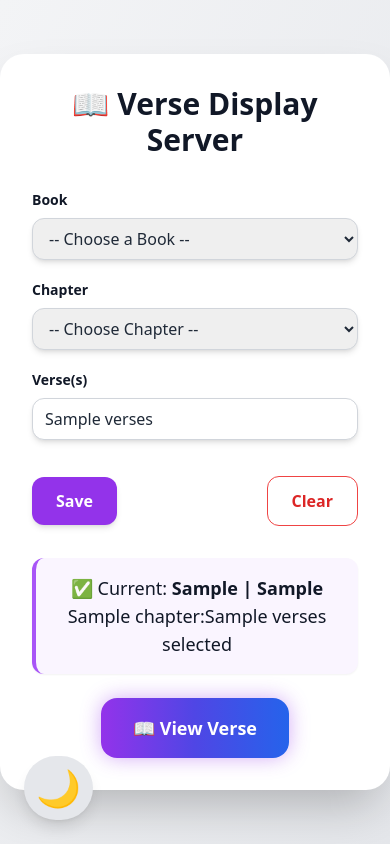
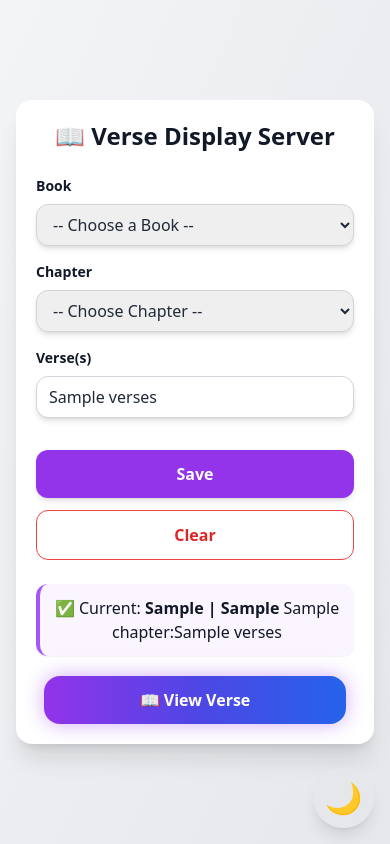
Before and after one commit to p-paul-jonathan/verse-display-server, a Flask app: template templates/index.html in a window 390 px wide. Run offline with Flask 3, Linux system fonts and the light colour scheme; the template is opened without the code that fills it: most values are stand-ins (such as "Sample title", 1, 10 or a date in 2020); some libraries are stand-ins or nearby versions.

Commit message:
update mobile view

```diff
--- a/templates/index.html
+++ b/templates/index.html
@@ -1,16 +1,18 @@
 <!DOCTYPE html>
 <html lang="en">
 <head>
-  <meta charset="UTF-8">
+  <meta charset="UTF-8" />
+  <meta name="viewport" content="width=device-width, initial-scale=1" />
   <title>Verse Display Server</title>
+
   <script src="https://cdn.tailwindcss.com"></script>
   <script>
     tailwind.config = { darkMode: 'class' };
 
-    // Apply saved theme before render
     if (
       localStorage.theme === 'dark' ||
-      (!('theme' in localStorage) && window.matchMedia('(prefers-color-scheme: dark)').matches)
+      (!('theme' in localStorage) &&
+        window.matchMedia('(prefers-color-scheme: dark)').matches)
     ) {
       document.documentElement.classList.add('dark');
     } else {
@@ -21,14 +23,22 @@
 
 <body class="min-h-screen flex items-center justify-center bg-gradient-to-br from-gray-100 to-gray-200 text-gray-900 dark:from-gray-900 dark:to-gray-800 dark:text-gray-100 transition-colors duration-500">
 
-  <div class="bg-white dark:bg-gray-900 rounded-3xl shadow-2xl p-8 w-full max-w-lg transition-colors duration-500">
-    <h2 class="text-3xl font-bold text-center mb-8">📖 Verse Display Server</h2>
+  <div class="w-full max-w-md sm:max-w-lg mx-4 bg-white dark:bg-gray-900 rounded-2xl shadow-xl p-5 sm:p-8 transition-colors duration-500">
 
-    <form method="POST" class="space-y-5">
+    <h2 class="text-2xl sm:text-3xl font-bold text-center mb-6 sm:mb-8">
+      📖 Verse Display Server
+    </h2>
+
+    <form method="POST" class="space-y-4 sm:space-y-5">
+
+      <!-- Book -->
       <div>
         <label for="book" class="block text-sm font-semibold mb-2">Book</label>
         <select id="book" name="book"
-          class="w-full rounded-xl border-gray-300 dark:border-gray-600 focus:ring-2 focus:ring-purple-500 focus:border-purple-500 text-gray-800 dark:text-gray-100 dark:bg-gray-800 px-3 py-2 border shadow-md">
+          class="w-full text-base rounded-xl border border-gray-300 dark:border-gray-600
+                 px-3 py-2 shadow-md
+                 focus:ring-2 focus:ring-purple-500 focus:border-purple-500
+                 text-gray-800 dark:text-gray-100 dark:bg-gray-800">
           <option value="">-- Choose a Book --</option>
           {% for book in books %}
             <option value="{{ book.english }}"
@@ -39,10 +49,14 @@
         </select>
       </div>
 
+      <!-- Chapter -->
       <div>
         <label for="chapter" class="block text-sm font-semibold mb-2">Chapter</label>
         <select id="chapter" name="chapter"
-          class="w-full rounded-xl border-gray-300 dark:border-gray-600 focus:ring-2 focus:ring-purple-500 focus:border-purple-500 text-gray-800 dark:text-gray-100 dark:bg-gray-800 px-3 py-2 border shadow-md">
+          class="w-full text-base rounded-xl border border-gray-300 dark:border-gray-600
+                 px-3 py-2 shadow-md
+                 focus:ring-2 focus:ring-purple-500 focus:border-purple-500
+                 text-gray-800 dark:text-gray-100 dark:bg-gray-800">
           <option value="">-- Choose Chapter --</option>
           {% for i in range(1, 151) %}
             <option value="{{ i }}"
@@ -53,52 +67,90 @@
         </select>
       </div>
 
+      <!-- Verses -->
       <div>
         <label for="verses" class="block text-sm font-semibold mb-2">Verse(s)</label>
-        <input type="text" id="verses" name="verses"
+        <input
+          type="text"
+          id="verses"
+          name="verses"
+          inputmode="numeric"
+          pattern="[0-9,\-\s]*"
           placeholder="e.g. 1, 2-5, 10"
-          autocomplete="off" autocorrect="off" autocapitalize="off" spellcheck="false"
+          autocomplete="off"
+          autocorrect="off"
+          autocapitalize="off"
+          spellcheck="false"
           value="{% if selection %}{{ selection.verses }}{% endif %}"
-          class="w-full rounded-xl border-gray-300 dark:border-gray-600 focus:ring-2 focus:ring-purple-500 focus:border-purple-500 text-gray-800 dark:text-gray-100 dark:bg-gray-800 px-3 py-2 border shadow-md">
+          class="w-full text-base rounded-xl border border-gray-300 dark:border-gray-600
+                 px-3 py-2 shadow-md
+                 focus:ring-2 focus:ring-purple-500 focus:border-purple-500
+                 text-gray-800 dark:text-gray-100 dark:bg-gray-800" />
       </div>
 
-      <div class="flex justify-between items-center pt-4">
-        <button type="submit" name="action" value="submit"
-          class="px-6 py-3 bg-purple-600 hover:bg-purple-700 text-white font-semibold rounded-xl shadow-md transition-all duration-200 ease-out hover:scale-[1.02]">
+      <!-- Actions -->
+      <div class="pt-4 flex flex-col sm:flex-row gap-3 sm:justify-between">
+        <button
+          type="submit"
+          name="action"
+          value="submit"
+          class="w-full sm:w-auto px-6 py-3 bg-purple-600 hover:bg-purple-700
+                 text-white font-semibold rounded-xl shadow-md
+                 transition-all duration-200 hover:scale-[1.02]">
           Save
         </button>
-        <button type="submit" name="action" value="clear"
-          class="px-6 py-3 border border-red-500 text-red-600 dark:text-red-400 hover:bg-red-50 dark:hover:bg-red-900/20 font-semibold rounded-xl transition-all duration-200 ease-out hover:scale-[1.02]">
+
+        <button
+          type="submit"
+          name="action"
+          value="clear"
+          class="w-full sm:w-auto px-6 py-3 border border-red-500
+                 text-red-600 dark:text-red-400
+                 hover:bg-red-50 dark:hover:bg-red-900/20
+                 font-semibold rounded-xl transition-all duration-200 hover:scale-[1.02]">
           Clear
         </button>
       </div>
     </form>
 
     {% if selection %}
-      <div class="mt-8 p-4 rounded-xl bg-purple-50 dark:bg-purple-900/30 border-l-4 border-purple-500 text-center text-lg font-medium shadow-sm">
+      <div class="mt-6 sm:mt-8 p-3 sm:p-4 rounded-xl bg-purple-50 dark:bg-purple-900/30
+                  border-l-4 border-purple-500 text-center text-base sm:text-lg
+                  font-medium shadow-sm">
         ✅ Current:
-        <strong class="text-gray-900 dark:text-gray-100">{{ selection.book_en }} | {{ selection.book_hi }}</strong>
-        {{ selection.chapter }}:{{ selection.verses }} selected
+        <strong class="text-gray-900 dark:text-gray-100">
+          {{ selection.book_en }} | {{ selection.book_hi }}
+        </strong>
+        {{ selection.chapter }}:{{ selection.verses }}
       </div>
 
-      <div class="mt-6 flex justify-center">
+      <div class="mt-5 sm:mt-6 flex justify-center px-2">
         <a href="/display" target="_blank"
-          class="inline-block px-8 py-4 rounded-2xl bg-gradient-to-r from-purple-600 via-indigo-600 to-blue-600
-                 hover:from-blue-600 hover:to-purple-600 text-white text-lg font-bold shadow-[0_0_20px_rgba(147,51,234,0.4)]
-                 hover:shadow-[0_0_30px_rgba(99,102,241,0.6)] transition-all duration-300 ease-out transform hover:scale-105 active:scale-95">
+          class="inline-block w-full sm:w-auto px-6 sm:px-8 py-3 sm:py-4
+                 rounded-2xl bg-gradient-to-r from-purple-600 via-indigo-600 to-blue-600
+                 hover:from-blue-600 hover:to-purple-600
+                 text-white text-base sm:text-lg font-bold text-center
+                 shadow-[0_0_20px_rgba(147,51,234,0.4)]
+                 hover:shadow-[0_0_30px_rgba(99,102,241,0.6)]
+                 transition-all duration-300 hover:scale-105 active:scale-95">
           📖 View Verse
         </a>
       </div>
     {% endif %}
 
     {% if message %}
-      <div class="mt-6 text-center text-green-600 dark:text-green-400 font-semibold">{{ message }}</div>
+      <div class="mt-5 text-center text-green-600 dark:text-green-400 font-semibold">
+        {{ message }}
+      </div>
     {% endif %}
   </div>
 
-  <!-- Floating Theme Toggle -->
+  <!-- Theme Toggle -->
   <button id="theme-toggle"
-    class="fixed bottom-6 left-6 p-3 rounded-full bg-gray-200 dark:bg-gray-700 text-gray-800 dark:text-gray-100 shadow-lg hover:scale-110 transition-all duration-200 ease-out text-4xl"
+    class="fixed bottom-4 right-4 sm:bottom-6 sm:left-6 sm:right-auto
+           p-3 rounded-full bg-gray-200 dark:bg-gray-700
+           text-gray-800 dark:text-gray-100 text-3xl
+           shadow-lg hover:scale-110 transition-all duration-200"
     title="Toggle Dark Mode">
     🌙
   </button>
@@ -119,12 +171,10 @@
       }
     }
 
-    // Initialize correct icon
     toggleBtn.textContent = html.classList.contains('dark') ? '☀️' : '🌙';
 
     toggleBtn.addEventListener('click', () => {
-      const isDark = html.classList.contains('dark');
-      setTheme(isDark ? 'light' : 'dark');
+      setTheme(html.classList.contains('dark') ? 'light' : 'dark');
     });
   </script>
 
```
Also changed, not shown: README.md, 1 other file.
